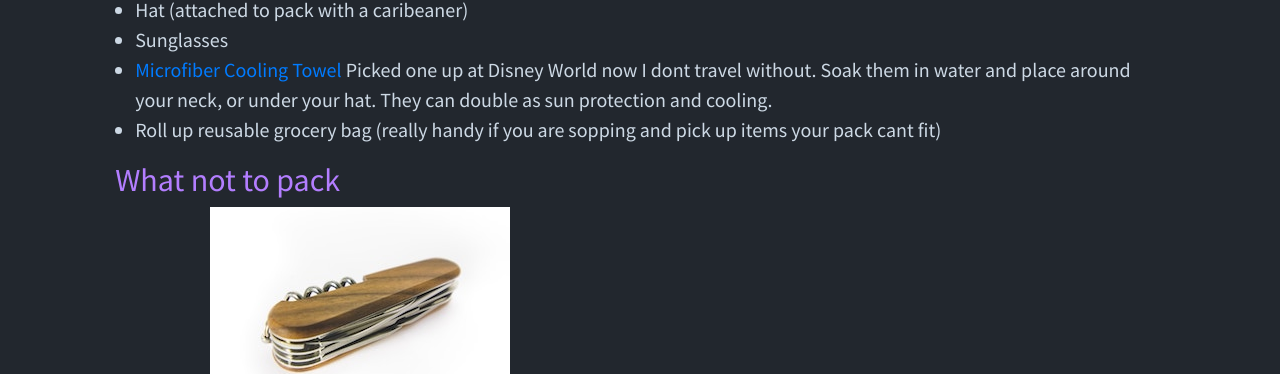
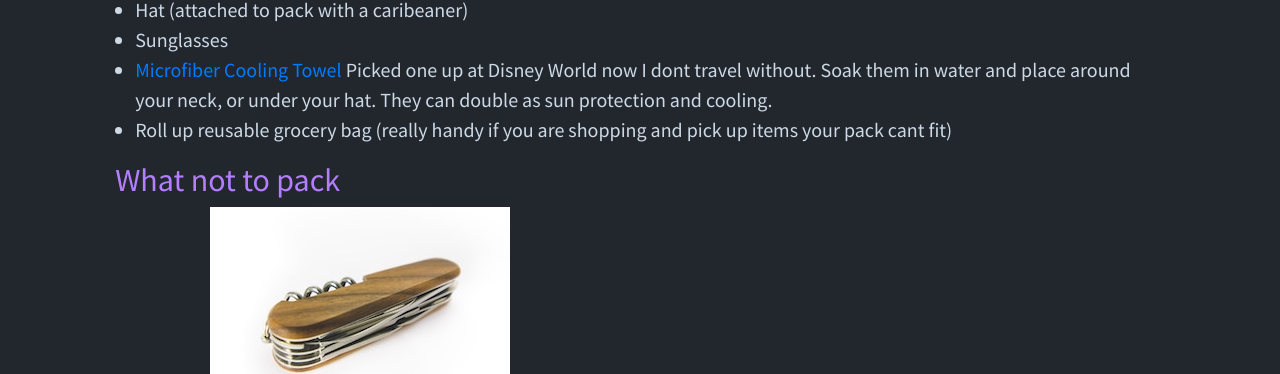
Before and after one commit to mjh2901/mikehathaway.com, a Jekyll site: the page built from _posts/2023-09-09-cruise-day-bag.md, in a window 1280 px wide and 900 px high, scrolled down 4338 px. Shown: the part 143-517 px from the top of the window. Built offline with Jekyll 4.4.1, drawn with Linux system fonts in a browser that asks for light colours.

Commit message:
Update 2023-09-09-cruise-day-bag.md

```diff
--- a/_posts/2023-09-09-cruise-day-bag.md
+++ b/_posts/2023-09-09-cruise-day-bag.md
@@ -94,7 +94,7 @@ Better to have it and not need than to need it and not have it.  You can fit all
 - Hat (attached to pack with a caribeaner)
 - Sunglasses
 - [Microfiber Cooling Towel](https://www.amazon.com/YQXCC-Cooling-Microfiber-Camping-Football/dp/B082HNFVVZ/ref=sxin_16_pa_sp_search_thematic_sspa?content-id=amzn1.sym.1c86ab1a-a73c-4131-85f1-15bd92ae152d%3Aamzn1.sym.1c86ab1a-a73c-4131-85f1-15bd92ae152d&crid=2E2LCYE03X1BN&cv_ct_cx=Microfiber%2Bcooling%2Btowel&keywords=Microfiber%2Bcooling%2Btowel&pd_rd_i=B082HNFVVZ&pd_rd_r=e52c384a-c27a-4555-83f9-b0eb106cad46&pd_rd_w=QHAYp&pd_rd_wg=XajnB&pf_rd_p=1c86ab1a-a73c-4131-85f1-15bd92ae152d&pf_rd_r=7GBKP1M4MFMP3YPGY37W&qid=1694407143&sbo=RZvfv%2F%2FHxDF%2BO5021pAnSA%3D%3D&sprefix=microfiber%2Bcooling%2Btowel%2Caps%2C163&sr=1-2-364cf978-ce2a-480a-9bb0-bdb96faa0f61-spons&sp_csd=d2lkZ2V0TmFtZT1zcF9zZWFyY2hfdGhlbWF0aWM&th=1) Picked one up at Disney World now I dont travel without.  Soak them in water and place around your neck, or under your hat.  They can double as sun protection and cooling.
-- Roll up reusable grocery bag (really handy if you are sopping and pick up items your pack cant fit)
+- Roll up reusable grocery bag (really handy if you are shopping and pick up items your pack cant fit)
 
 ## What not to pack
 ![knife]({{site.baseurl}}/assets/img/posts/travel/knife.jpg)
```
